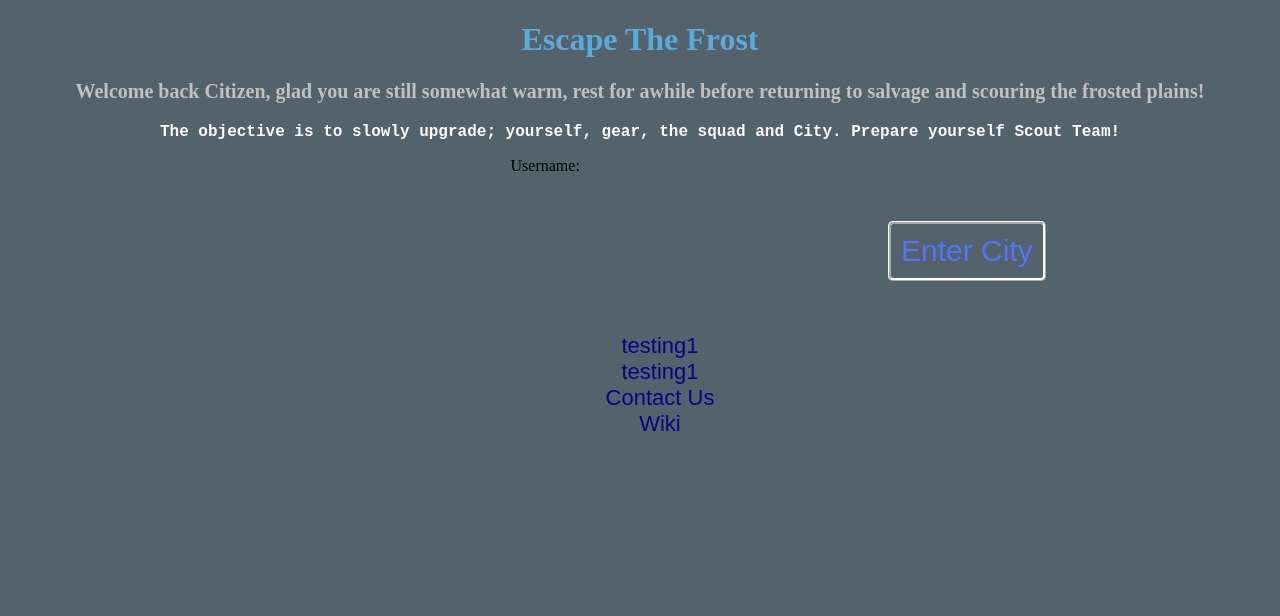
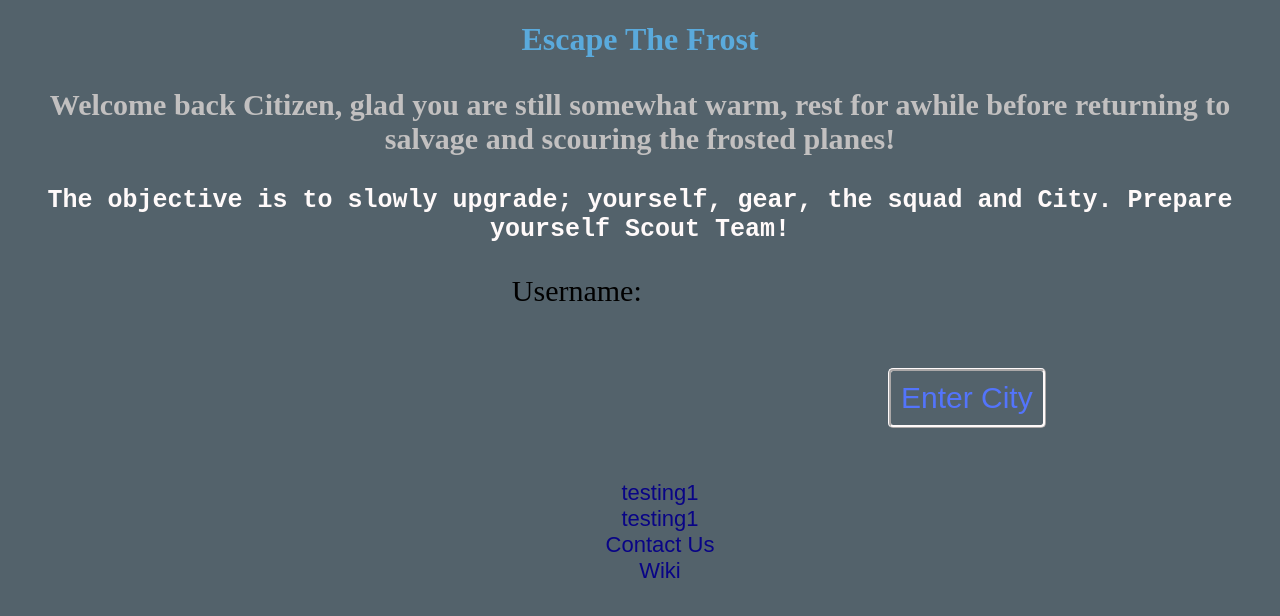
Before and after one commit to TradesmanBOB/MyProjects, a plain HTML site: page index.html in a window 1280 px wide. Drawn offline with Linux system fonts and the light colour scheme.

Commit message:
Updated Front Page

```diff
--- a/index.html
+++ b/index.html
@@ -10,8 +10,13 @@
 <body>
     <h1>Escape The Frost</h1>
     <div class="frontpage">
-        <p class="lore-description">Welcome back Citizen, glad you are still somewhat warm, rest for awhile before returning to salvage and scouring the frosted plains!</p>
-        <p class="objective-point"><strong>The objective is to slowly upgrade; yourself, gear, the squad and City. Prepare yourself Scout Team!</strong></p>
+        <p class="lore-description">Welcome back Citizen,
+             glad you are still somewhat warm,
+             rest for awhile before returning to
+             salvage and scouring the frosted planes!</p>
+        <p class="objective-point"><strong>The objective is
+            to slowly upgrade; yourself, gear, the squad and City.
+            Prepare yourself Scout Team!</strong></p>
         <div class="aligncenter1"><p class="username-insert">Username:</p></div>
         <!-- insert javascript here to make username inputtable -->
         <p class="playbutton">Enter City</p>
--- a/styles.css
+++ b/styles.css
@@ -15,14 +15,14 @@ body {
     font-family: Papyrus;
     color: rgb(194, 192, 192);
     font-weight: bold;
-    font-size: 20px;
+    font-size: 30px;
 }
 
 .objective-point {
     text-align: center;
     font-family: monospace;
     color: snow;
-    font-size: 16px;
+    font-size: 25px;
 }
 
 .aligncenter1 {
@@ -30,7 +30,8 @@ body {
 }
 
 .username-insert {
-    margin-right: 15%;
+    font-size: 30px;
+    margin-right: 10%;
 }
 
 .playbutton {
```
Also changed, not shown: 1 other file.
